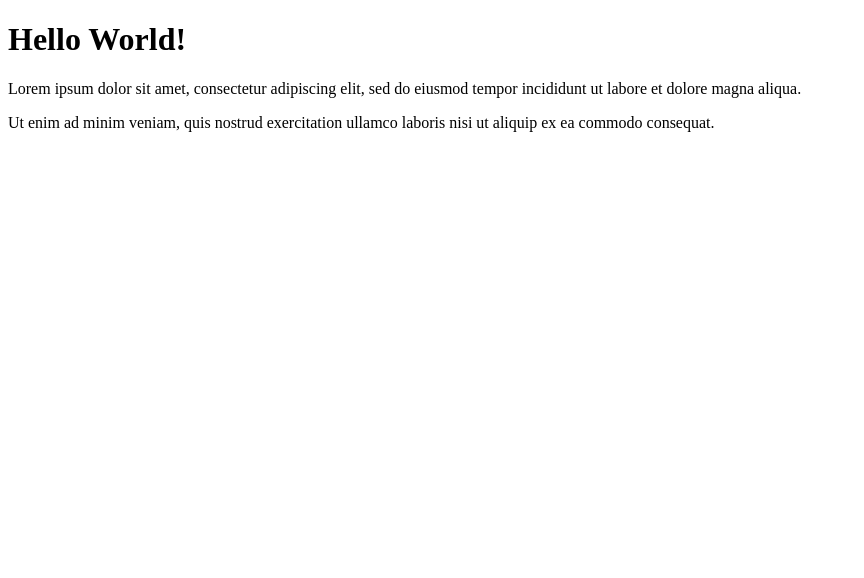
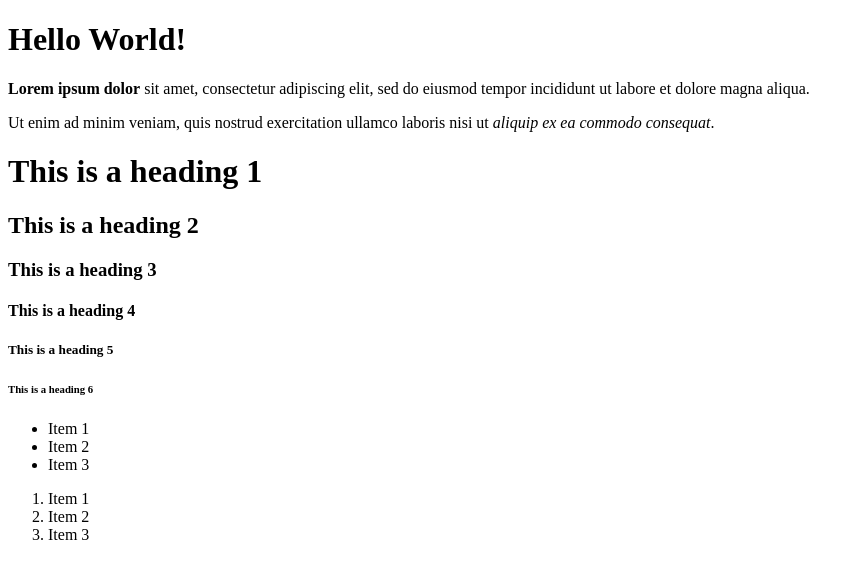
Before and after one commit to kiripi/html-boilerplate, a plain HTML site: page index.html in a window 1280 px wide. Shown: the whole page, without its empty margins (0-864 px from the left). Drawn offline with Linux system fonts and the light colour scheme.

Commit message:
Edit index.html

```diff
--- a/index.html
+++ b/index.html
@@ -7,14 +7,34 @@
 
   <body>
     <h1>Hello World!</h1>
+    <!-- Paragraph and strong element-->
     <p>
-      Lorem ipsum dolor sit amet, consectetur adipiscing elit, sed do eiusmod
-      tempor incididunt ut labore et dolore magna aliqua.
+      <strong>Lorem ipsum dolor</strong> sit amet, consectetur adipiscing elit,
+      sed do eiusmod tempor incididunt ut labore et dolore magna aliqua.
     </p>
-
+    <!-- Emphasized Text -->
     <p>
       Ut enim ad minim veniam, quis nostrud exercitation ullamco laboris nisi ut
-      aliquip ex ea commodo consequat.
+      <em>aliquip ex ea commodo consequat</em>.
     </p>
+    <!-- Types of heading -->
+    <h1>This is a heading 1</h1>
+    <h2>This is a heading 2</h2>
+    <h3>This is a heading 3</h3>
+    <h4>This is a heading 4</h4>
+    <h5>This is a heading 5</h5>
+    <h6>This is a heading 6</h6>
+    <!-- Unordered Lists -->
+    <ul>
+      <li>Item 1</li>
+      <li>Item 2</li>
+      <li>Item 3</li>
+    </ul>
+    <!-- Ordered Lists -->
+    <ol>
+      <li>Item 1</li>
+      <li>Item 2</li>
+      <li>Item 3</li>
+    </ol>
   </body>
 </html>
```
